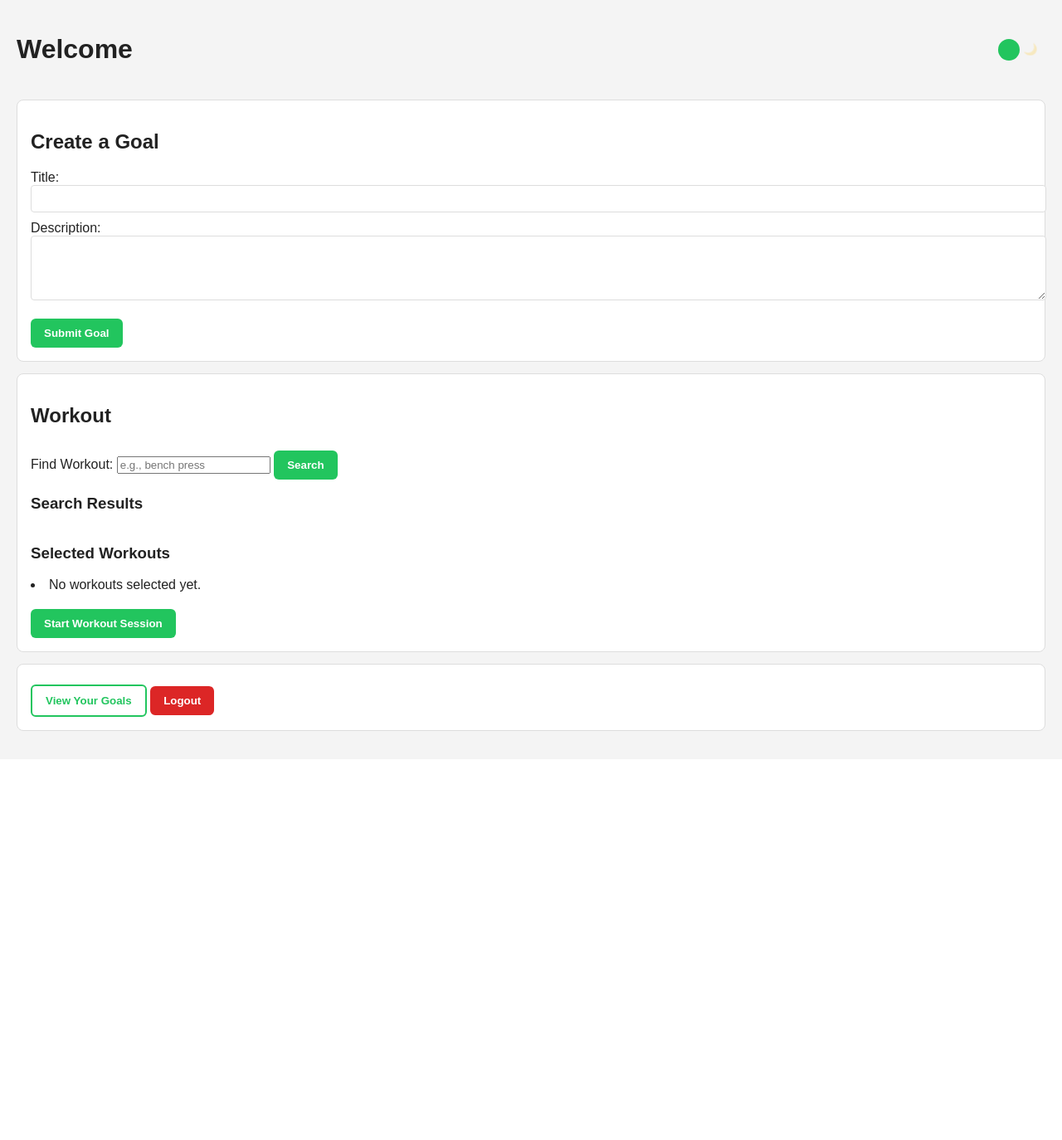
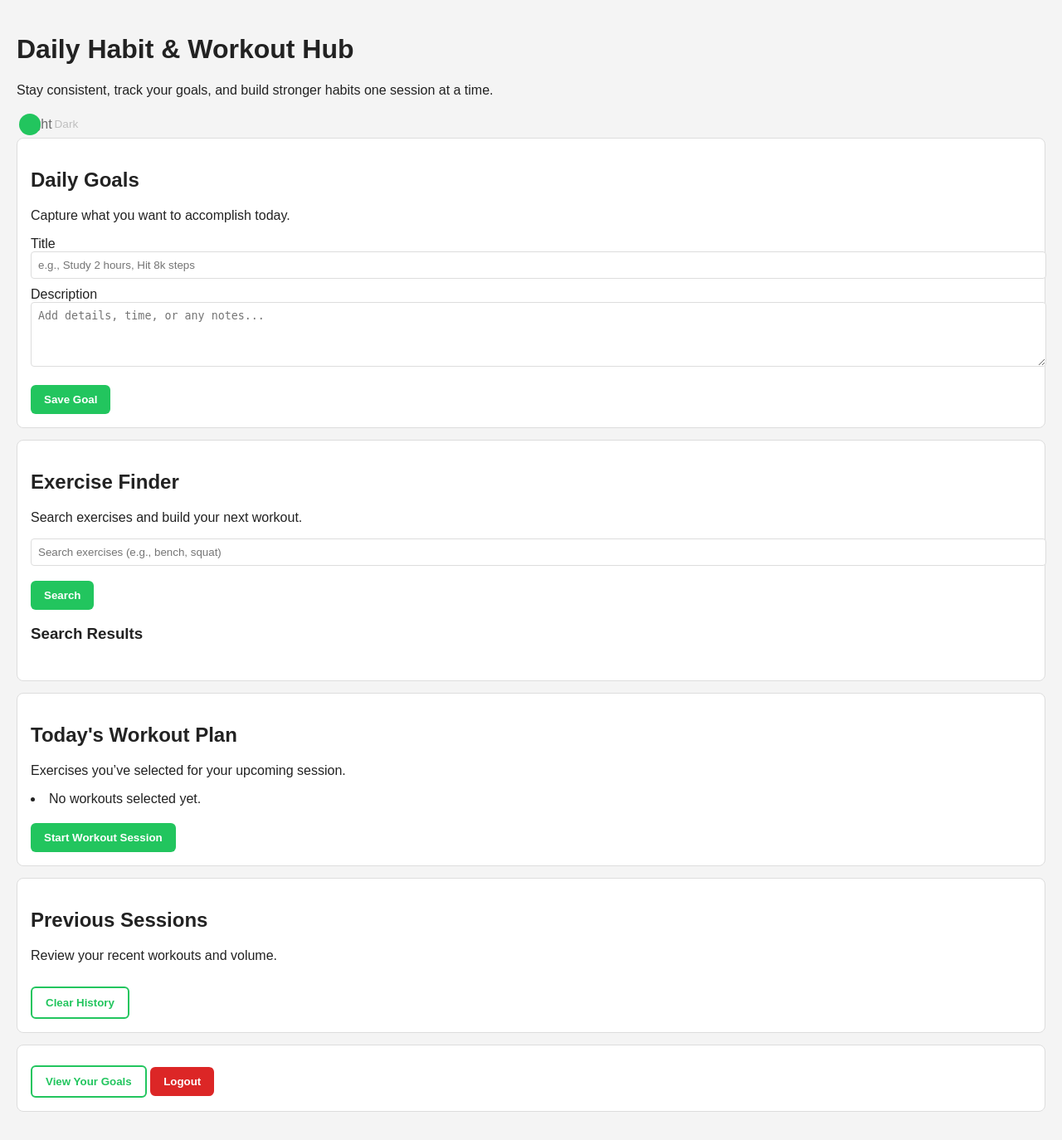
Before and after one commit to RunnelleMoredo/CSCI-4230U---Advanced-Web-Development-Final-Project-, a Flask app: page /main in a window 1280 px wide. Shown: the whole page at 83% size. Before the commit the page ends 881 px from the top, so only its background shows below. Run offline with Flask 3, Linux system fonts and the light colour scheme.

Commit message:
adjustments with workouts to optimize the look

```diff
--- a/templates/main.html
+++ b/templates/main.html
@@ -9,57 +9,98 @@
 <body>
 <div class="dashboard-container">
 
-    <!-- HEADER -->
-    <header class="top-header">
-        <h1>Welcome</h1>
+    <!-- HERO HEADER -->
+    <header class="main-hero">
+        <div class="hero-text">
+            <h1>Daily Habit & Workout Hub</h1>
+            <p>Stay consistent, track your goals, and build stronger habits one session at a time.</p>
+        </div>
 
+        <div class="hero-right">
+            <!-- Theme switch -->
             <div class="theme-switch">
                 <input type="checkbox" id="theme_toggle_checkbox">
                 <label for="theme_toggle_checkbox" class="theme-slider">
-                <span class="sun">🌞</span>
-                <span class="moon">🌙</span>
+                    <span class="sun">Light</span>
+                    <span class="moon">Dark</span>
                 </label>
+            </div>
         </div>
     </header>
 
+    <!-- MAIN GRID: GOALS + WORKOUT EXPLORER -->
+    <div class="main-grid">
+
         <!-- GOAL CREATION CARD -->
-    <section class="card">
-        <h2>Create a Goal</h2>
+        <section class="card card-elevated">
+            <h2 class="section-heading">Daily Goals</h2>
+            <p class="section-subtitle">Capture what you want to accomplish today.</p>
 
-        <label for="text_title">Title:</label>
-        <input type="text" id="text_title" class="input-full">
+            <label for="text_title">Title</label>
+            <input type="text" id="text_title" class="input-full" placeholder="e.g., Study 2 hours, Hit 8k steps">
 
-        <label for="text_description">Description:</label>
-        <textarea id="text_description" rows="4" class="input-full"></textarea>
+            <label for="text_description">Description</label>
+            <textarea id="text_description" rows="4" class="input-full"
+                      placeholder="Add details, time, or any notes..."></textarea>
 
-        <button id="btn_submit" class="btn btn-accent">Submit Goal</button>
+            <button id="btn_submit" class="btn btn-accent full-width">Save Goal</button>
         </section>
 
         <!-- WORKOUT EXPLORER -->
-    <section class="card">
-        <h2>Workout</h2>
+        <section class="card card-elevated">
+            <h2 class="section-heading">Exercise Finder</h2>
+            <p class="section-subtitle">Search exercises and build your next workout.</p>
 
             <div class="workout-search-row">
-            <label for="find_workout">Find Workout:</label>
-            <input type="text" id="find_workout" placeholder="e.g., bench press">
+                <input type="text" id="find_workout" class="input-full"
+                       placeholder="Search exercises (e.g., bench, squat)">
                 <button id="btn_find_workout" class="btn btn-accent">Search</button>
             </div>
 
-        <h3>Search Results</h3>
-        <div id="search_results" class="workout-grid"></div>
+            <h3 class="subheading-with-line">Search Results</h3>
+            <div id="search_results" class="workout-grid">
+                <!-- search cards injected here -->
+            </div>
+        </section>
+    </div>
 
-        <h3>Selected Workouts</h3>
-        <div id="selected_workouts" class="workout-grid"></div>
+    <!-- SELECTED WORKOUTS (OWN SECTION) -->
+    <section class="card card-elevated">
+        <div class="section-header-row">
+            <div>
+                <h2 class="section-heading">Today's Workout Plan</h2>
+                <p class="section-subtitle">Exercises you’ve selected for your upcoming session.</p>
+            </div>
+        </div>
+
+        <div id="selected_workouts" class="workout-grid">
+            <!-- selected cards injected by JS -->
+        </div>
+        <!-- Start Workout Session button is still injected by JS (btn_start_session) -->
+    </section>
+
+    <!-- WORKOUT HISTORY SECTION -->
+    <section class="card card-elevated" id="history_card">
+        <h2 class="section-heading">Previous Sessions</h2>
+        <p class="section-subtitle">Review your recent workouts and volume.</p>
+
+        <div id="history_list"></div>
+
+        <button id="btn_clear_history" class="btn btn-outline" style="margin-top: 12px;">
+            Clear History
+        </button>
     </section>
 
     <!-- NAVIGATION CARD -->
     <section class="card nav-card">
+        <div class="nav-buttons-row">
             <button id="btn_goals" class="btn btn-outline">View Your Goals</button>
             <button id="btn_logout" class="btn btn-danger">Logout</button>
+        </div>
     </section>
 </div>
 
-<!-- MODAL -->
+<!-- MODAL FOR EXERCISE DETAILS -->
 <div id="modal_container" class="modal-overlay">
     <div class="modal-card">
 
```
Lines whose indentation alone changed are shown as unchanged.
